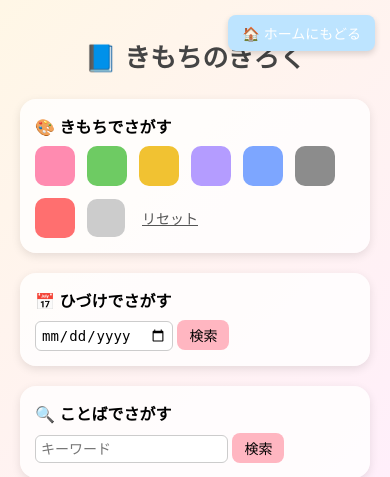
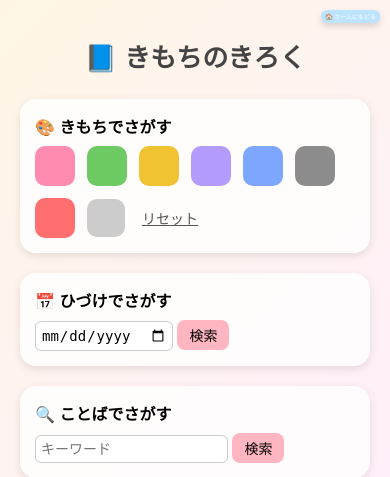
Before and after one commit to N-K1204/PythonProject, a Flask app: page /logs in a window 390 px wide. Shown: the top 477 px of the page. Run offline with Flask 3, Linux system fonts and the light colour scheme.

```diff
--- a/templates/logs.html
+++ b/templates/logs.html
@@ -38,14 +38,14 @@
 
         /* スマホ：画面幅に合わせて自動で小さくなる */
         @media (max-width: 600px) {
-            .home-button {
-                padding: 2px 4px;     /* ← 自動で小さく */
-                font-size: 12px;
+            .home-btn {    /* ← クラス名を統一 */
+                padding: 2px 4px;
+                font-size: 6px;
                 top: 10px;
                 right: 10px;
                 border-radius: 6px;
             }
-        }
+}
 
         /* ───── フィルター全体の箱 ───── */
         .filter-box {
```
